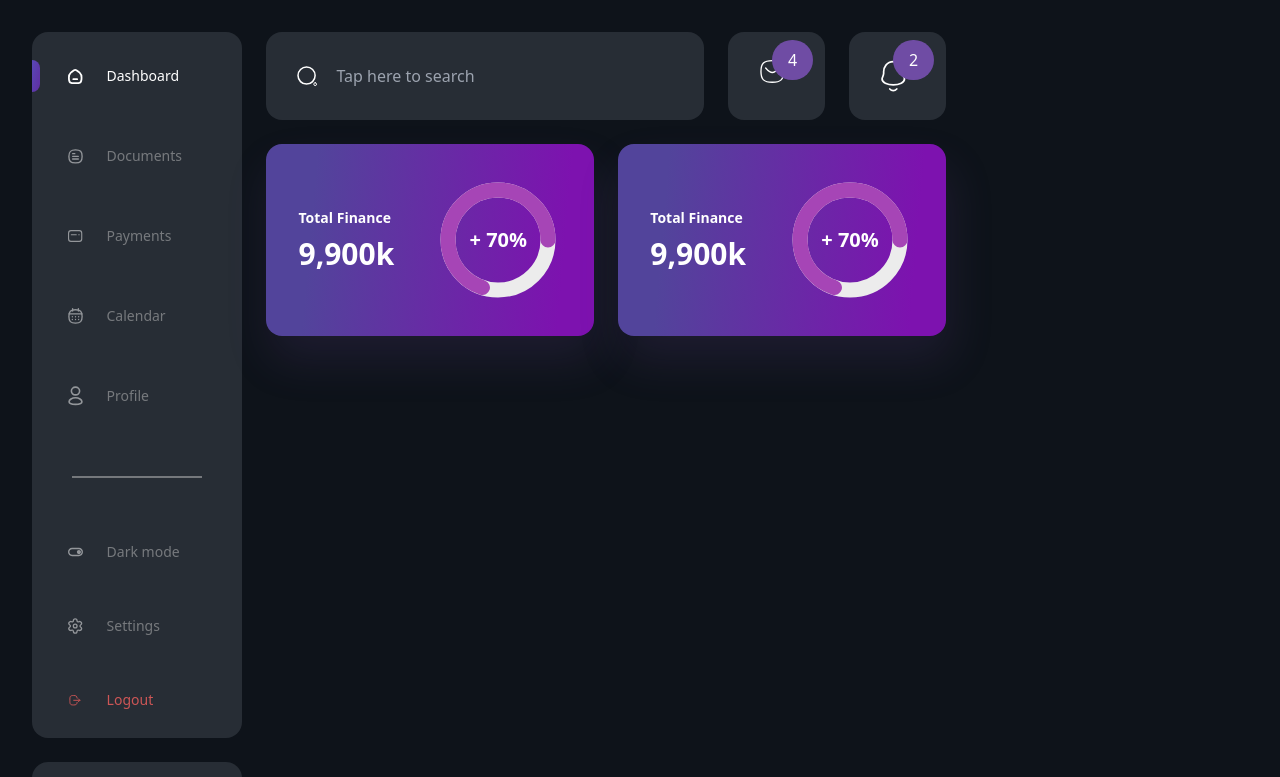
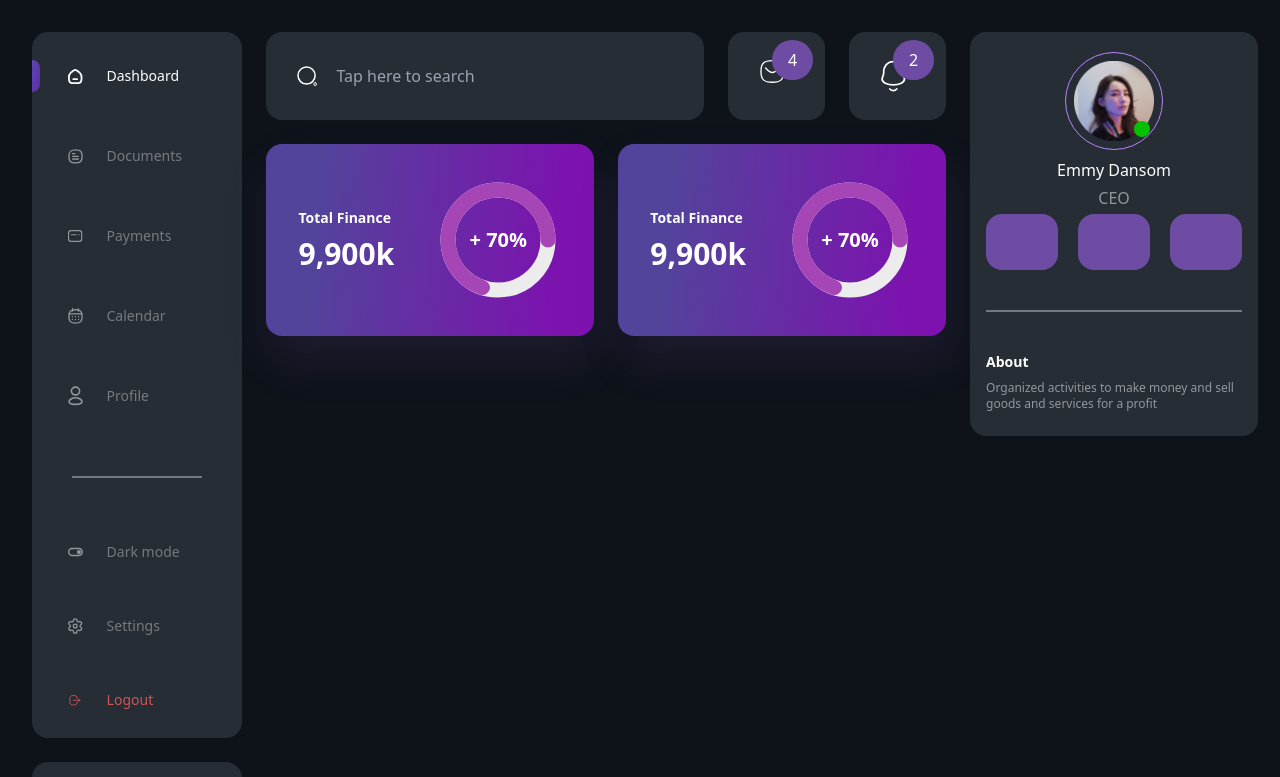
Before and after one commit to kelani34/finance-dashboard, a Next.js app: page / in a window 1280 px wide. Shown: the top 777 px of the page. Built offline with nearby package versions, Linux system fonts and the light colour scheme.

Commit message:
profile card mode

```diff
--- /dev/null
+++ b/src/components/FeatBox.tsx
@@ -0,0 +1,9 @@
+import React from 'react'
+
+const FeatBox = () => {
+  return (
+    <div>FeatBox</div>
+  )
+}
+
+export default FeatBox
--- a/src/components/Main.tsx
+++ b/src/components/Main.tsx
@@ -2,6 +2,7 @@ import React from "react";
 import Sidebar from "./Sidebar";
 import Procard from "./Procard";
 import Mid from "./Mid";
+import ProfileBar from "./ProfileBar";
 
 const routes = [
   {
@@ -40,6 +41,9 @@ const Main = () => {
       <div>
         <Mid />
       </div>
+      <div>
+        <ProfileBar />
+      </div>
     </div>
   );
 };
--- /dev/null
+++ b/src/components/ProfileBar.jsx
@@ -0,0 +1,59 @@
+import Image from "next/image";
+import React from "react";
+
+const ProfileBar = () => {
+  return (
+    <div className="bg-[#272D35] rounded-2xl p-4 flex flex-col items-center">
+      <div className="flex justify-center my-1">
+        <div className="p-2 border border-[#B983FF] rounded-full relative">
+          <Image src={"/user.png"} alt="user" width={80} height={80} />
+          <div className="p-2 bg-[#04C000] rounded-full absolute right-3 bottom-3" />
+        </div>
+      </div>
+      <div className="flex flex-col my-1 ">
+        <h3 className="text-white text-center mb-1">Emmy Dansom</h3>
+        <p className="text-white opacity-50 text-center">CEO</p>
+      </div>
+      <div className="flex gap-5">
+        <div className="bg-[#6F4CA4] px-8 py-7 pr-10 rounded-2xl relative cursor-pointer">
+          {" "}
+          <Image
+            src={"/notification.svg"}
+            width={25}
+            height={25}
+            alt={"message"}
+          />
+        </div>
+        <div className="bg-[#6F4CA4] px-8 py-7 pr-10 rounded-2xl relative cursor-pointer">
+          {" "}
+          <Image
+            src={"/notification.svg"}
+            width={25}
+            height={25}
+            alt={"message"}
+          />
+        </div>
+        <div className="bg-[#6F4CA4] px-8 py-7 pr-10 rounded-2xl relative cursor-pointer">
+          {" "}
+          <Image
+            src={"/notification.svg"}
+            width={25}
+            height={25}
+            alt={"message"}
+          />
+        </div>
+      </div>
+
+      <div className="border border-[#C4C4C4] opacity-50 my-10 w-full" />
+      <div>
+        <h1 className="text-white font-semibold text-sm">About</h1>
+        <p className="max-w-[260px] text-white opacity-50 text-xs my-2">
+          Organized activities to make money and sell goods and services for a
+          profit
+        </p>
+      </div>
+    </div>
+  );
+};
+
+export default ProfileBar;
```
Also changed, not shown: public/user.png (added).
